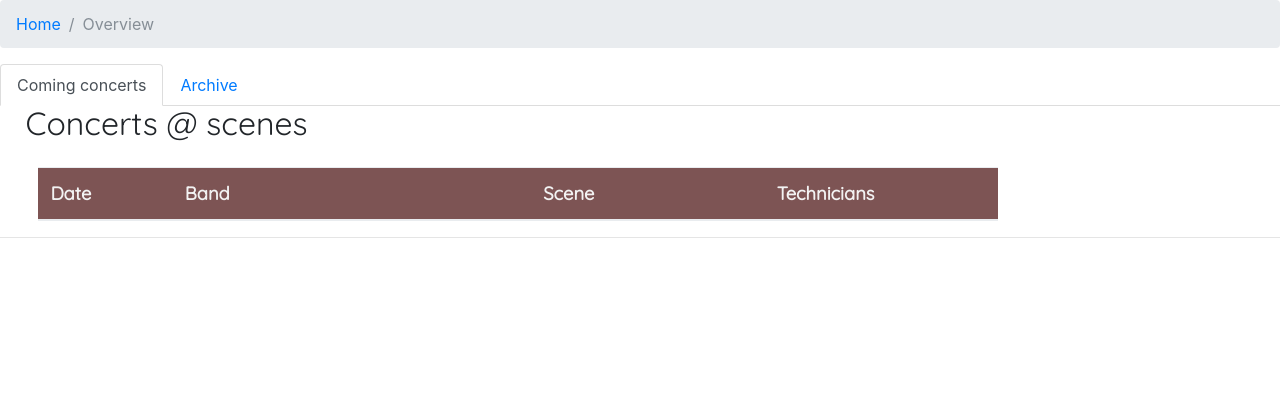
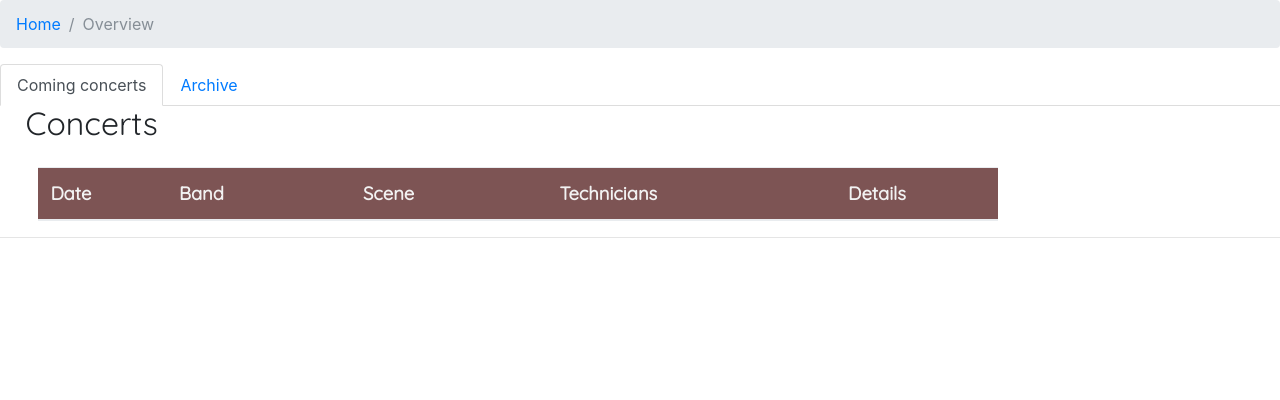
Before and after one commit to BenjaminFimreite/IT1901_Gruppe10, a Django app: page /overview in a window 1280 px wide. Shown: the part 56-456 px from the top of the page. Run offline with Django 3.2, Linux system fonts and the light colour scheme; the visitor is signed in with stand-in values (Sample User, id 1); data that the repository does not hold is empty; some libraries are stand-ins or nearby versions.

Commit message:
fikset kode overview

```diff
--- a/fpro/templates/overview.html
+++ b/fpro/templates/overview.html
@@ -28,35 +28,36 @@
 
     <!-- Tab panes -->
     <div class="tab-content">
+				<!-- Coming concerts -->
         <div class="tab-pane active" id="home" role="tabpanel">
-
-          <h2 class="overskrift">Concerts @ scenes</h2>
+          <h2 class="overskrift">Concerts</h2>
 
             <div id="tabell">
-              <table class="table">
+              <table class="table table-striped table-responsive">
                 <thead id="tabelltopp">
-                    <th class="rad">Date</th>
-                    <th class="band">Band<th>
-                    <th class="rad">Scene<th>
-                    <th class="rad">Technicians<th>
+                    <th>Date</th>
+                    <th>Band<th>
+                    <th>Scene<th>
+                    <th>Technicians<th>
+										<th>Details</th>
                 </thead>
-              </table>
 
+								<tbody>
               		{% for scene in bookings_array.keys %}
                   	{% for b in bookings %}
                   		{% if b.scene == scene and b.approvedBookingBoss and b.approvedManager %}
-                    <table class="table table-striped table-responsive">
                       	<tr>
-                        <th class="rad">{{b.date}}</th>
-                        <th class="band">{{b.band.bandName}}<th>
-                        <th class="rad">{{b.scene}}<th>
-                        <th class="rad">{{b.technicians}}<th>
+                        	<th>{{b.date}}</th>
+                        	<th>{{b.band.bandName}}<th>
+                        	<th>{{b.scene}}<th>
+                        	<th>{{b.technicians}}<th>
+														<th><button type="button" name="button" onclick="window.location.href = '/bookings/booking/{{b.id}}'">See details</button></th>
                       	</tr>
-                    </table>
                   		{% endif %}
                   	{% endfor %}
-
 									{% endfor %}
+								</tbody>
+							</table>
             </div>
           </div>
         <div class="tab-pane" id="archive" role="tabpanel">
```
Lines whose indentation alone changed are shown as unchanged.
